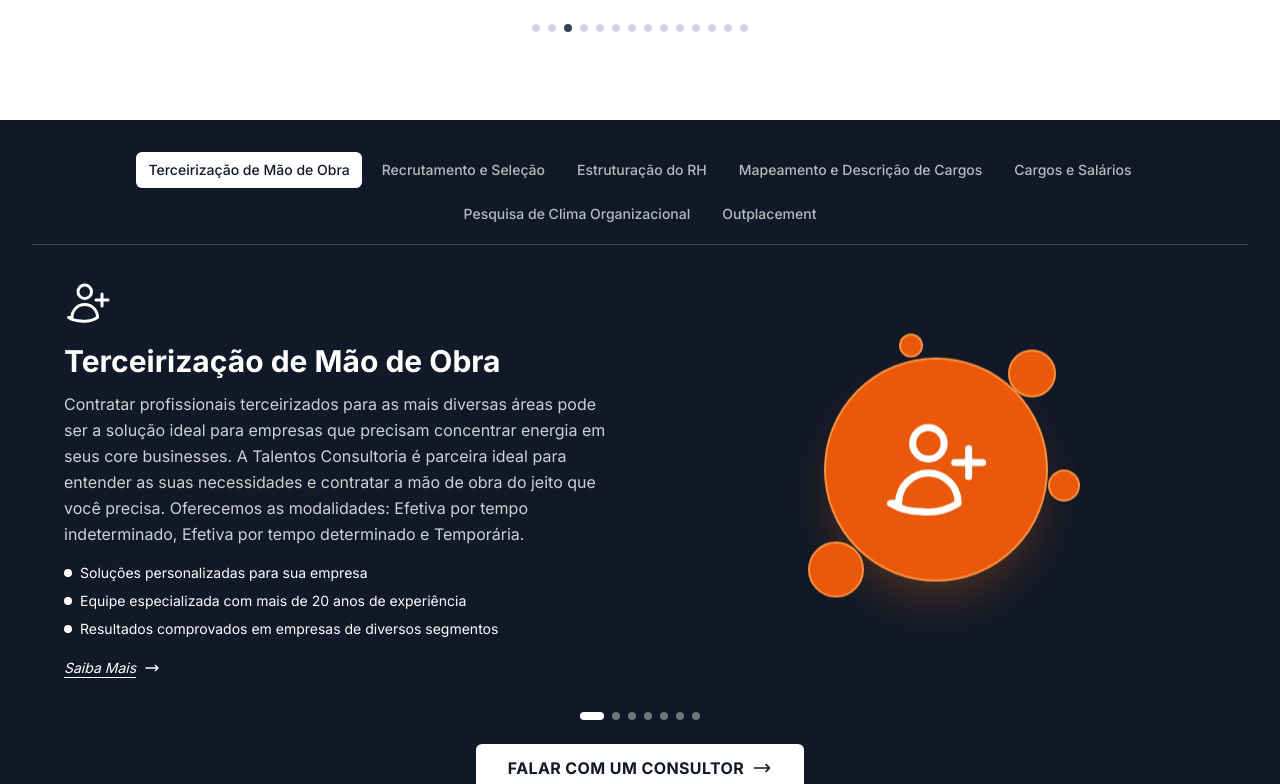
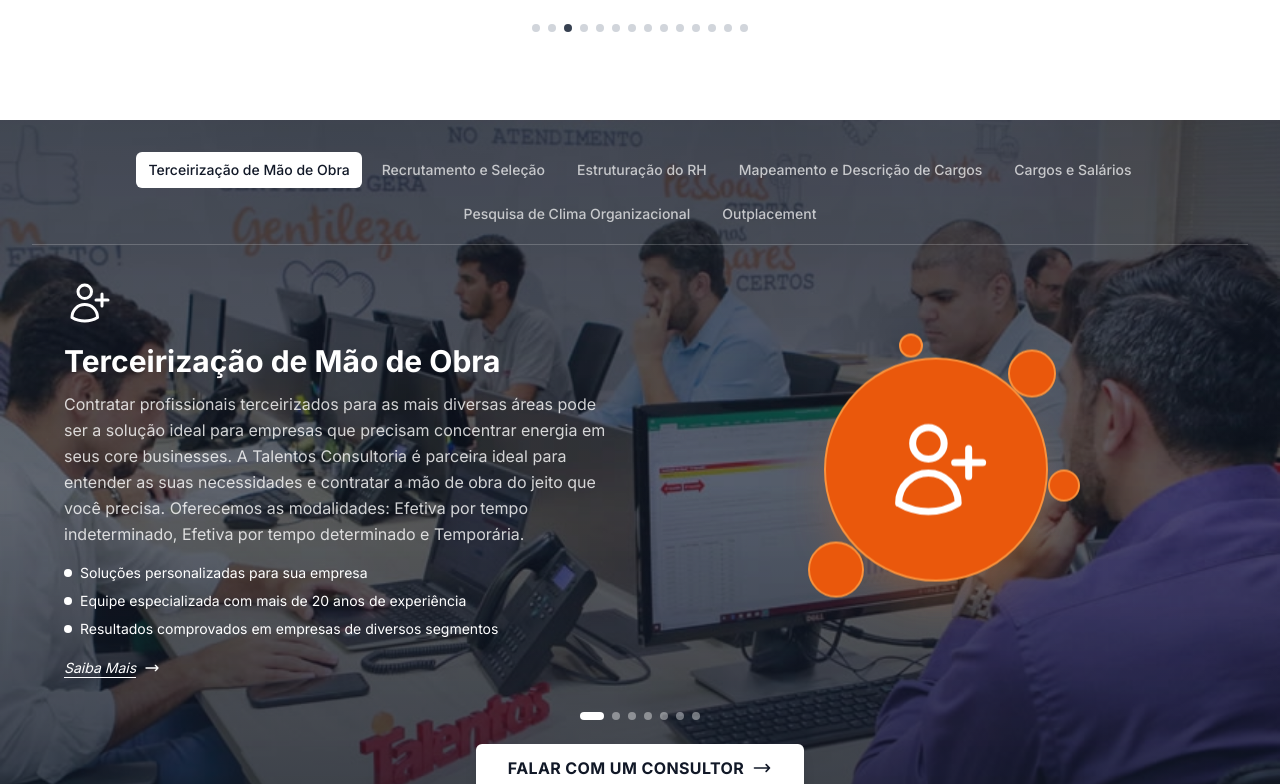
Before and after one commit to caioguerratale/novo-talentos, a React (Vite) app: page / in a window 1280 px wide. Shown: the part 1056-1840 px from the top of the page. Built offline with nearby package versions, Linux system fonts and the light colour scheme.

Commit message:
home update
fotos adicionadas no fundo dos serviços na home

```diff
--- a/App.tsx
+++ b/App.tsx
@@ -286,8 +286,22 @@ const ServicesSlider: React.FC = () => {
     const { setRef, isVisible } = useScrollAnimation();
 
     return (
-        <section id="servicos" className="py-8 bg-gray-900 min-h-[calc(100vh-80px)] flex flex-col justify-between">
-            <div ref={setRef} className="container mx-auto px-4 sm:px-6 lg:px-8 flex-grow flex flex-col">
+        <section id="servicos" className="py-8 bg-gray-900 min-h-[calc(100vh-80px)] flex flex-col justify-between relative overflow-hidden">
+            {/* Background Image */}
+            {activeService.bgImage && (
+                <div
+                    key={`bg-${activeService.id}`}
+                    className="absolute inset-0 animate-fade-in-content"
+                >
+                    <img
+                        src={activeService.bgImage}
+                        alt=""
+                        className="w-full h-full object-cover opacity-[0.35]"
+                    />
+                    <div className="absolute inset-0 bg-gradient-to-b from-gray-900/30 via-transparent to-gray-900/50"></div>
+                </div>
+            )}
+            <div ref={setRef} className="container mx-auto px-4 sm:px-6 lg:px-8 flex-grow flex flex-col relative z-10">
                 {/* Tabs Navigation - Scrollable on mobile */}
                 <div className={`overflow-x-auto scrollbar-hide -mx-4 px-4 sm:mx-0 sm:px-0 mb-6 border-b border-white/20 pb-3 scroll-animate ${isVisible ? 'animate-in' : ''}`}>
                     <div className="flex justify-start sm:justify-center gap-2 min-w-max sm:min-w-0 sm:flex-wrap">
--- a/constants.tsx
+++ b/constants.tsx
@@ -4,7 +4,7 @@ import { Service } from './types';
 // Icons (Heroicons)
 const BriefcaseIcon = (props: React.SVGProps<SVGSVGElement>) => (
   <svg xmlns="http://www.w3.org/2000/svg" fill="none" viewBox="0 0 24 24" strokeWidth={1.5} stroke="currentColor" {...props}>
-    <path strokeLinecap="round" strokeLinejoin="round" d="M19 7.5v3m0 0v3m0-3h3m-3 0h-3m-2.25-4.125a3.375 3.375 0 11-6.75 0 3.375 3.375 0 016.75 0zM4 19.235v-.11a6.375 6.375 0 0112.75 0v.109A12.318 12.318 0 018.624 21c-2.331 0-4.512-.645-6.374-1.766z" />
+    <path strokeLinecap="round" strokeLinejoin="round" d="M19 7.5v3m0 0v3m0-3h3m-3 0h-3m-2.25-4.125a3.375 3.375 0 1 1-6.75 0 3.375 3.375 0 0 1 6.75 0ZM4 19.235v-.11a6.375 6.375 0 0 1 12.75 0v.109A12.318 12.318 0 0 1 10.374 21c-2.331 0-4.512-.645-6.374-1.766Z" />
   </svg>
 );
 
@@ -90,6 +90,7 @@ export const services: Service[] = [
     ),
     icon: <BriefcaseIcon className="w-10 h-10 text-orange-500" />,
     imageUrl: 'https://talentosconsultoria.com.br/wp-content/uploads/2020/08/terceirizacao-de-mao-de-obra-1.jpg',
+    bgImage: `${import.meta.env.BASE_URL}nossa hist/consultores-da-talentos.jpg`,
   },
   {
     id: 2,
@@ -113,6 +114,7 @@ export const services: Service[] = [
     ),
     icon: <UserGroupIcon className="w-10 h-10 text-orange-500" />,
     imageUrl: 'https://talentosconsultoria.com.br/wp-content/uploads/2020/08/recrutamento-e-selecao-1.jpg',
+    bgImage: `${import.meta.env.BASE_URL}Módulos RS/Recrutamento e Seleção.jpg`,
   },
     {
     id: 3,
@@ -134,6 +136,7 @@ export const services: Service[] = [
     ),
     icon: <BuildingOfficeIcon className="w-10 h-10 text-orange-500" />,
     imageUrl: 'https://talentosconsultoria.com.br/wp-content/uploads/2020/08/estruturacao-do-rh-1.jpg',
+    bgImage: `${import.meta.env.BASE_URL}nossa hist/escritorio-talentos-consultoria-01.jpg`,
   },
    {
     id: 4,
@@ -155,6 +158,7 @@ export const services: Service[] = [
     ),
     icon: <DocumentTextIcon className="w-10 h-10 text-orange-500" />,
     imageUrl: 'https://talentosconsultoria.com.br/wp-content/uploads/2020/08/mapeamento-e-descricao-de-cargos-1.jpg',
+    bgImage: `${import.meta.env.BASE_URL}Módulos RS/Integração e Treinamento.jpg`,
   },
   {
     id: 5,
@@ -176,6 +180,7 @@ export const services: Service[] = [
     ),
     icon: <CurrencyDollarIcon className="w-10 h-10 text-orange-500" />,
     imageUrl: 'https://talentosconsultoria.com.br/wp-content/uploads/2020/08/cargos-e-salarios-1.jpg',
+    bgImage: `${import.meta.env.BASE_URL}Módulos RS/Remuneração e Benefícios.jpeg`,
   },
   {
     id: 6,
@@ -196,6 +201,7 @@ export const services: Service[] = [
     ),
     icon: <ChartBarIcon className="w-10 h-10 text-orange-500" />,
     imageUrl: 'https://talentosconsultoria.com.br/wp-content/uploads/2020/08/pesquisa-de-clima-organizacional-1.jpg',
+    bgImage: `${import.meta.env.BASE_URL}Módulos RS/Motivacional.jpg`,
   },
    {
     id: 7,
@@ -217,6 +223,7 @@ export const services: Service[] = [
     ),
     icon: <ArrowPathIcon className="w-10 h-10 text-orange-500" />,
     imageUrl: 'https://talentosconsultoria.com.br/wp-content/uploads/2020/08/outplacement-1.jpg',
+    bgImage: `${import.meta.env.BASE_URL}nossa hist/treinamentos-rh.jpg`,
   },
 ];
 
--- a/types.ts
+++ b/types.ts
@@ -6,4 +6,5 @@ export interface Service {
   longDescription: React.ReactNode;
   icon: React.ReactNode;
   imageUrl: string;
+  bgImage?: string;
 }
```
Also changed, not shown: components/BlogGestaoTalentosPage.tsx (line endings or trailing spaces), components/BlogPage.tsx (line endings or trailing spaces), components/BlogPesquisaClimaPage.tsx (line endings or trailing spaces), components/BlogTerceirizacaoPage.tsx (line endings or trailing spaces).
